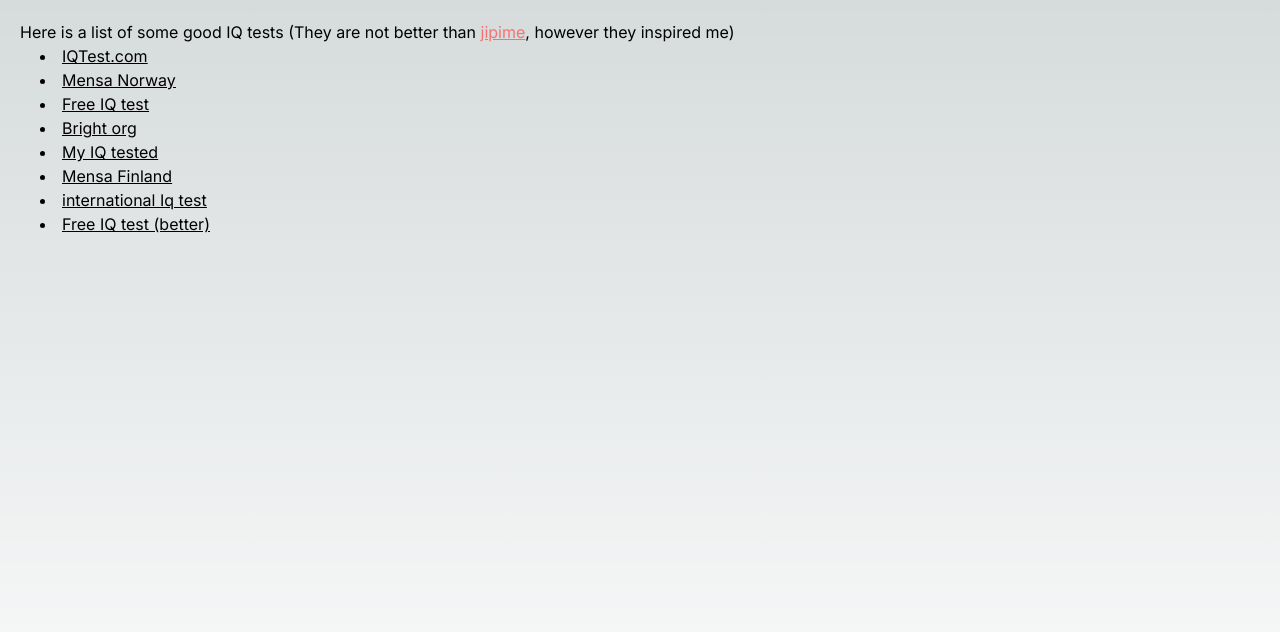
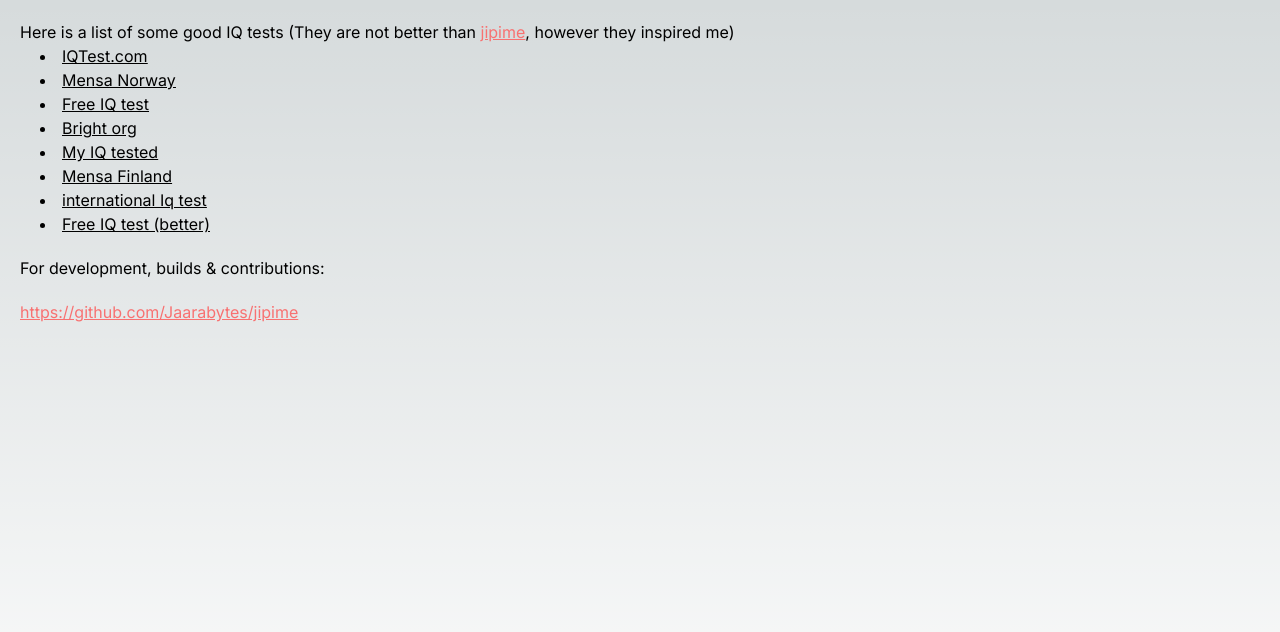
Before and after one commit to Jaarabytes/jipime, a Next.js app: page /real in a window 1280 px wide. Shown: the top 632 px of the page. Built offline with nearby package versions, Linux system fonts and the light colour scheme.

Commit message:
style: add a contributions link
Add contributions link to the `/real` page. For developers and others,
if they feel like contributing, they can.

```diff
--- a/app/real/page.tsx
+++ b/app/real/page.tsx
@@ -17,6 +17,8 @@ export default function RealPage() {
                         </dl>
                     ))}
                 </div>
+                <p className="my-5">For development, builds & contributions: </p>
+                <a href="https://github.com/Jaarabytes/jipime" target="_blank" className="text-red-400 underline">https://github.com/Jaarabytes/jipime</a>
             </div>
         </>
     )
```
